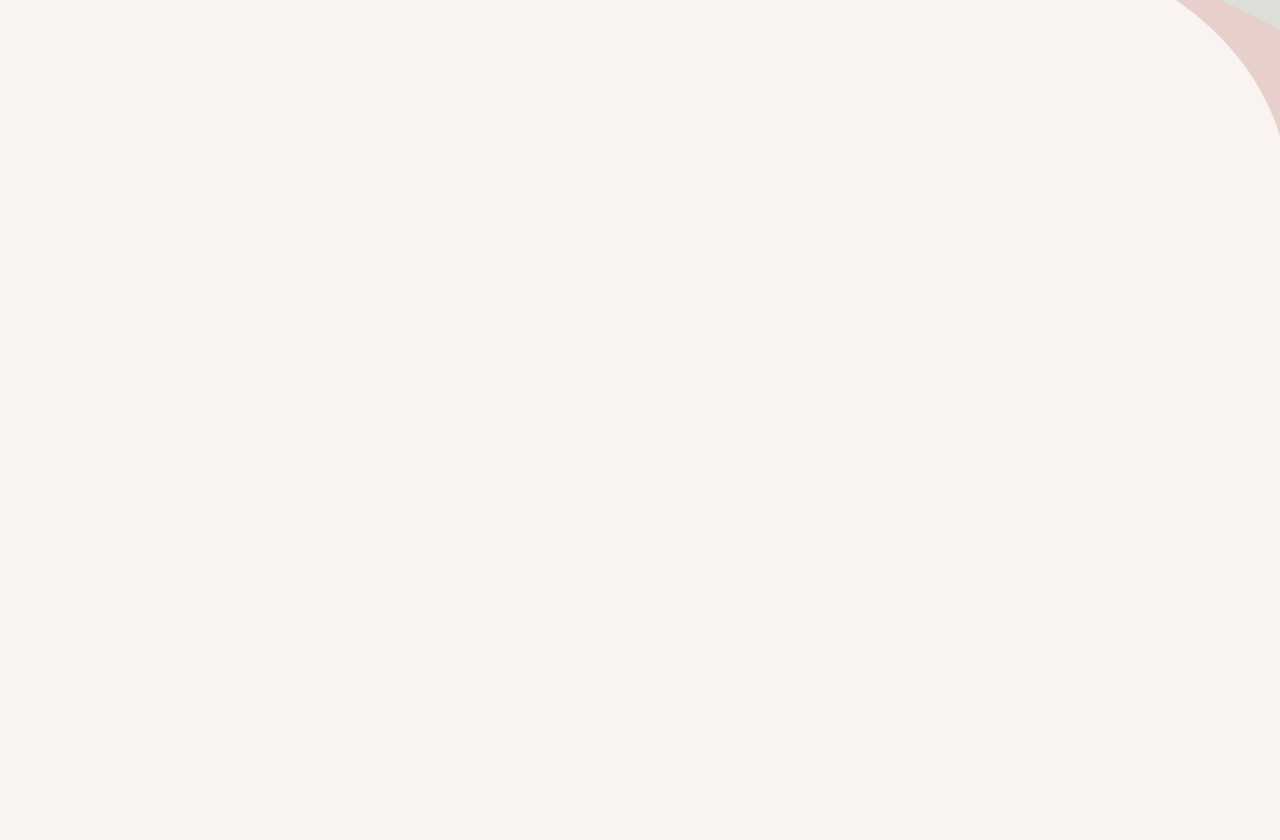
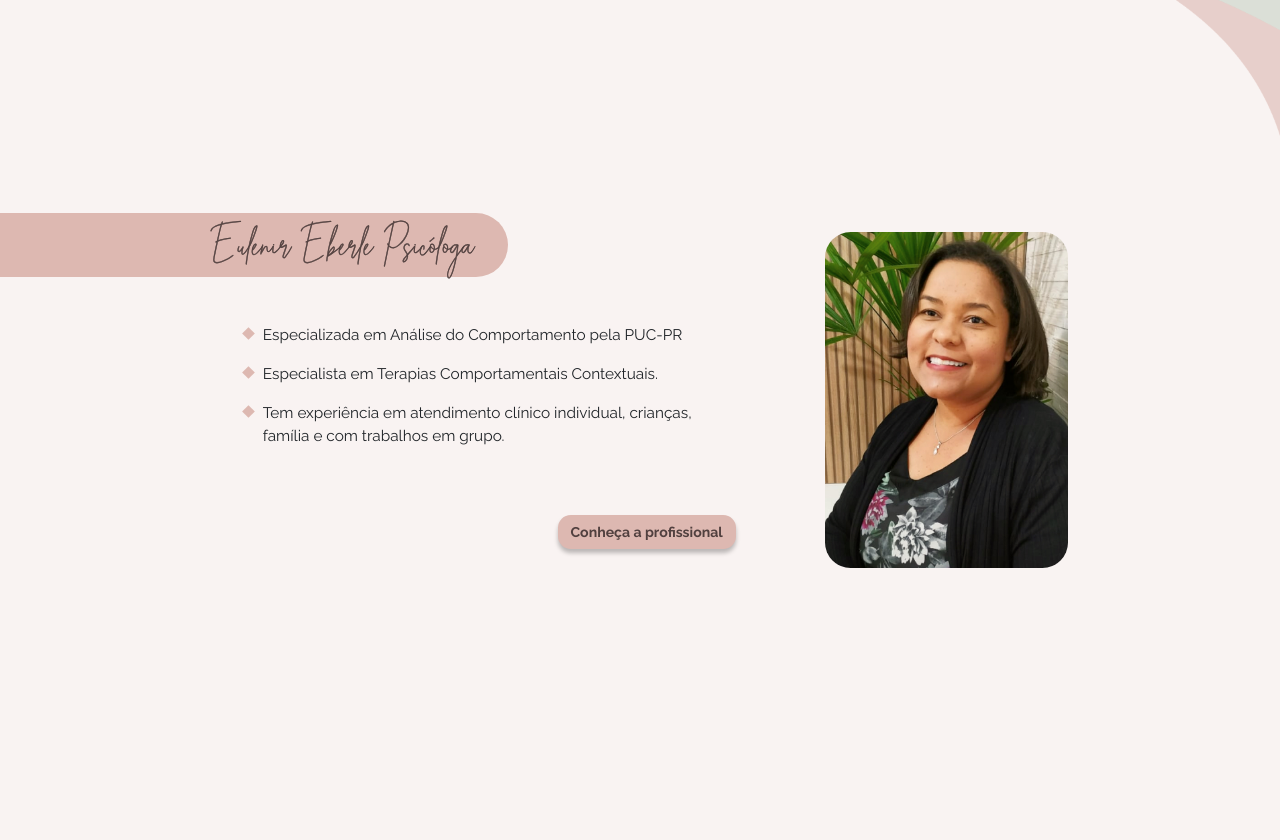
Before and after one commit to MH-Borges/Eulenir_Eberle_Psicologa, a PHP site: page / in a window 1280 px wide. Shown: the part 1215-2055 px from the top of the page. Before the commit the page ends 1350 px from the top, so only its background shows below. Run offline with PHP 8.4, Linux system fonts and the light colour scheme; some libraries are stand-ins or nearby versions.

Commit message:
Sobre area

```diff
--- a/css/compiler/_banner.scss
+++ b/css/compiler/_banner.scss
@@ -26,7 +26,7 @@
             width: 60%;
         }
         h3{
-            font-size: 4vw;
+            font-size: 3.8vw;
             text-transform:uppercase;
             font-weight: 800;
             margin-right: 6vw;
@@ -35,7 +35,7 @@
             width: 60%;
             font-size: 1.4vw;
             line-height: 1.7vw;
-            margin:2vw 6vw 3.5vw 0;
+            margin:1vw 6vw 3vw 0;
         }
         h1{
             margin-right: 6vw;
--- a/css/compiler/_servicos.scss
+++ b/css/compiler/_servicos.scss
@@ -3,6 +3,7 @@
     position: relative;
     width: 100%;
     height: 75vh;
+    margin-bottom: 5vw;
     #img_serv{
         position: absolute;
         top: 0;
--- /dev/null
+++ b/css/compiler/_sobre.scss
@@ -0,0 +1,65 @@
+#sobre{
+    width: 100%;
+    display: flex;
+    position: relative;
+    justify-content: center;
+    align-items: center;
+    margin-bottom: 100vw;
+    .container{
+        display: flex;
+        position: relative;
+        justify-content: center;
+        .sobre_block{
+            width: 58%;
+            display: flex;
+            position: relative;
+            flex-direction: column;
+            &::before{
+                position: absolute;
+                content: '';
+                width: 90%;
+                height: 8vh;
+                background: $Pink;
+                top: 1vw;
+                left: -20vw;
+                border-radius: 3vw;
+            }
+            h2{
+                font-family: 'Alex_Letter';
+                font-size: 4vw;
+                z-index: 2;
+                color: $Brown;
+                -webkit-text-stroke: 0.5px $Brown;
+                padding-top: 1.3vw;
+            }
+            .Sobre_txt{
+                width: 75%;
+                font-family: 'Raleway';
+                font-weight: 400;
+                font-size: 1.2vw;
+                margin: 3vw 0 0 4vw;
+                p{
+                    position: relative;
+                    &::before{
+                        position: absolute;
+                        content: '';
+                        width: 0.7vw;
+                        height: 0.7vw;
+                        background-color: $Pink;
+                        top: 0.4vw;
+                        left: -1.5vw;
+                        transform: rotate(45deg);
+                    }
+                }
+            }
+            .sobreBT{
+                margin: 4vw 7vw 1vw auto;
+            }
+        }
+        img{
+            margin: 2.5vw 0;
+            width: 23%;
+            border-radius: 2vw;
+        }
+    }
+}
--- a/css/style.css
+++ b/css/style.css
@@ -58,6 +58,26 @@ img, svg {
   -webkit-text-stroke: 0.6px #51403F;
   color: #51403F;
   margin-left: 1.3vw;
+}
+
+.botao {
+  display: -webkit-box;
+  display: -ms-flexbox;
+  display: flex;
+  position: relative;
+  font-family: 'Raleway';
+}
+
+.botao button {
+  font-size: 1.1vw;
+  font-weight: 700;
+  color: #51403F;
+  background-color: #DDB8B1;
+  -webkit-box-shadow: 0px 4px 4px rgba(0, 0, 0, 0.25);
+          box-shadow: 0px 4px 4px rgba(0, 0, 0, 0.25);
+  border-radius: 1vw;
+  padding: 0.5vw 1vw;
+  border: none;
 }
 
 #btn_UP {
@@ -345,7 +365,7 @@ img, svg {
 }
 
 #banner .Block h3 {
-  font-size: 4vw;
+  font-size: 3.8vw;
   text-transform: uppercase;
   font-weight: 800;
   margin-right: 6vw;
@@ -355,7 +375,7 @@ img, svg {
   width: 60%;
   font-size: 1.4vw;
   line-height: 1.7vw;
-  margin: 2vw 6vw 3.5vw 0;
+  margin: 1vw 6vw 3vw 0;
 }
 
 #banner .Block h1 {
@@ -371,6 +391,7 @@ img, svg {
   position: relative;
   width: 100%;
   height: 75vh;
+  margin-bottom: 5vw;
 }
 
 #servicos #img_serv {
@@ -499,6 +520,97 @@ img, svg {
   margin-top: 3.8vw;
 }
 
+#sobre {
+  width: 100%;
+  display: -webkit-box;
+  display: -ms-flexbox;
+  display: flex;
+  position: relative;
+  -webkit-box-pack: center;
+      -ms-flex-pack: center;
+          justify-content: center;
+  -webkit-box-align: center;
+      -ms-flex-align: center;
+          align-items: center;
+  margin-bottom: 100vw;
+}
+
+#sobre .container {
+  display: -webkit-box;
+  display: -ms-flexbox;
+  display: flex;
+  position: relative;
+  -webkit-box-pack: center;
+      -ms-flex-pack: center;
+          justify-content: center;
+}
+
+#sobre .container .sobre_block {
+  width: 58%;
+  display: -webkit-box;
+  display: -ms-flexbox;
+  display: flex;
+  position: relative;
+  -webkit-box-orient: vertical;
+  -webkit-box-direction: normal;
+      -ms-flex-direction: column;
+          flex-direction: column;
+}
+
+#sobre .container .sobre_block::before {
+  position: absolute;
+  content: '';
+  width: 90%;
+  height: 8vh;
+  background: #DDB8B1;
+  top: 1vw;
+  left: -20vw;
+  border-radius: 3vw;
+}
+
+#sobre .container .sobre_block h2 {
+  font-family: 'Alex_Letter';
+  font-size: 4vw;
+  z-index: 2;
+  color: #51403F;
+  -webkit-text-stroke: 0.5px #51403F;
+  padding-top: 1.3vw;
+}
+
+#sobre .container .sobre_block .Sobre_txt {
+  width: 75%;
+  font-family: 'Raleway';
+  font-weight: 400;
+  font-size: 1.2vw;
+  margin: 3vw 0 0 4vw;
+}
+
+#sobre .container .sobre_block .Sobre_txt p {
+  position: relative;
+}
+
+#sobre .container .sobre_block .Sobre_txt p::before {
+  position: absolute;
+  content: '';
+  width: 0.7vw;
+  height: 0.7vw;
+  background-color: #DDB8B1;
+  top: 0.4vw;
+  left: -1.5vw;
+  -webkit-transform: rotate(45deg);
+          transform: rotate(45deg);
+}
+
+#sobre .container .sobre_block .sobreBT {
+  margin: 4vw 7vw 1vw auto;
+}
+
+#sobre .container img {
+  margin: 2.5vw 0;
+  width: 23%;
+  border-radius: 2vw;
+}
+
 /* Medium Device = 1200px */
 /* Tablet Device = 768px */
 /* Wide Mobile = 480px */
--- a/css/style.scss
+++ b/css/style.scss
@@ -36,7 +36,21 @@ img,svg{
         margin-left: 1.3vw;
     }
 }
-
+.botao{
+    display: flex;
+    position: relative;
+    font-family: 'Raleway';
+    button{
+        font-size: 1.1vw;
+        font-weight: 700;
+        color: $Brown;
+        background-color: $Pink;
+        box-shadow: 0px 4px 4px rgba(0, 0, 0, 0.25);
+        border-radius: 1vw;
+        padding: 0.5vw 1vw;
+        border: none;
+    }
+}
 #btn_UP{
     display: flex;
     justify-content: center;
@@ -60,6 +74,7 @@ img,svg{
 @import 'compiler/menu';
 @import 'compiler/banner';
 @import 'compiler/servicos';
+@import 'compiler/sobre';
 
 
 
--- a/index.html
+++ b/index.html
@@ -113,7 +113,22 @@
 
 <!--Sobre-->
 <section id="sobre">
-
+    <div class="container">
+        <div class="sobre_block">
+            <h2>Eulenir Eberle Psicóloga</h2>
+            <div class="Sobre_txt">
+                <p>Especializada em Análise do Comportamento pela PUC-PR</p>
+                <p>Especialista em Terapias Comportamentais Contextuais.</p>
+                <p>Tem experiência em atendimento clínico individual, crianças, família e com trabalhos em grupo.</p>
+            </div>
+            <div class="botao sobreBT">
+                <a href="">
+                    <button>Conheça a profissional</button>
+                </a>
+            </div>
+        </div>
+        <img src="Imgs/Eulenir.jpg" alt="">
+    </div>
 </section>
 
 
```
Also changed, not shown: Imgs/Eulenir.jpg (added), 1 other file.
